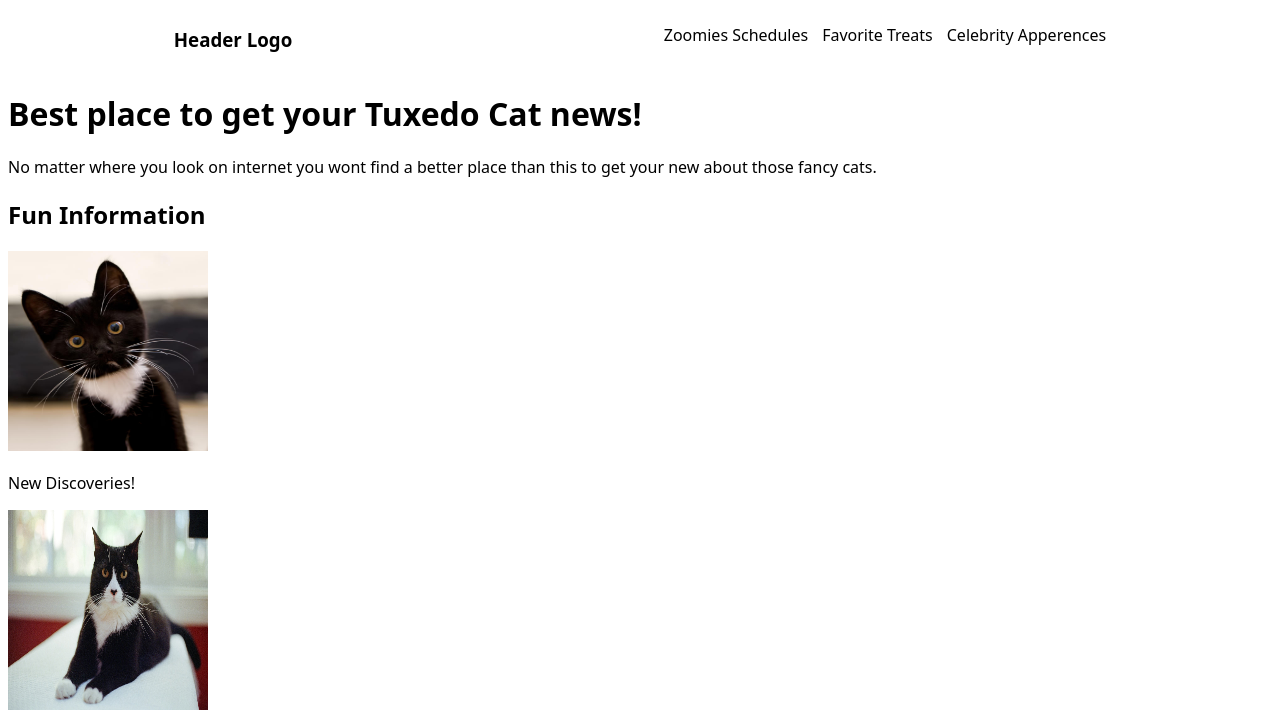
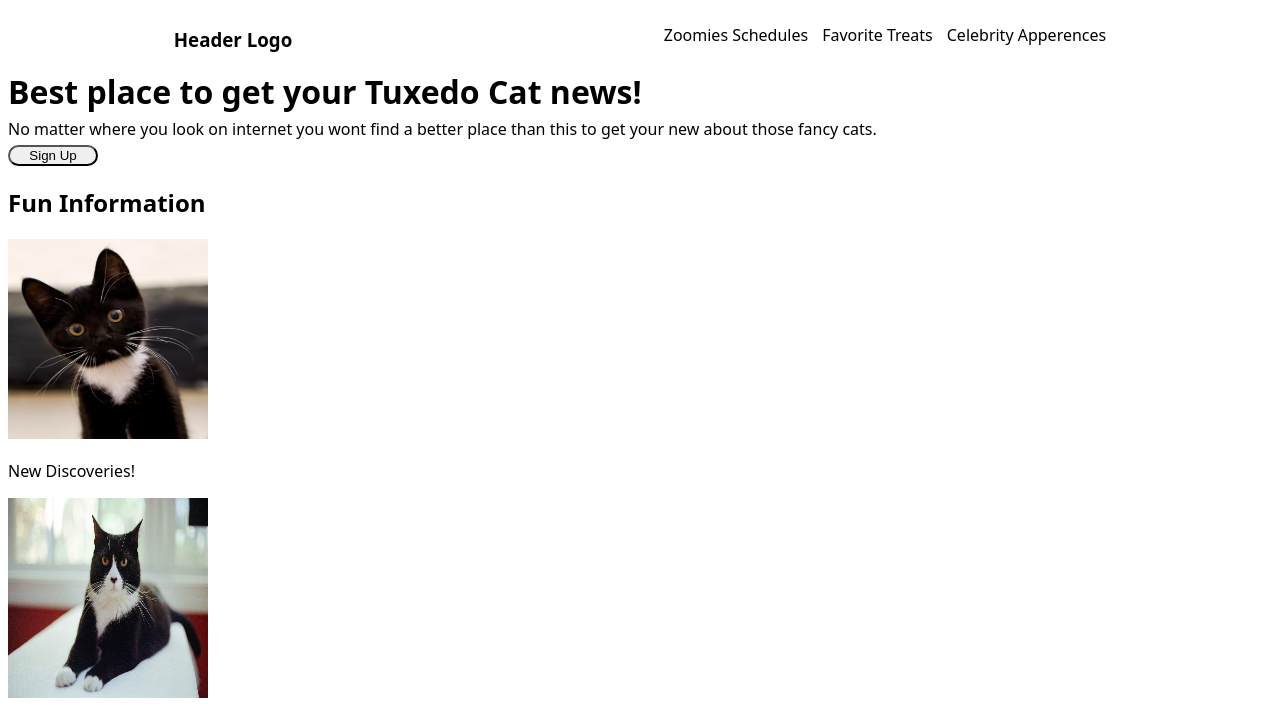
Before and after one commit to Luinight/Landing-Page, a plain HTML site: page index.html in a window 1280 px wide. Shown: the top 716 px of the page. Drawn offline with Linux system fonts and the light colour scheme.

Commit message:
stuck on intro part but will fix

```diff
--- a/index.html
+++ b/index.html
@@ -18,8 +18,12 @@
         <li>Celebrity Apperences</li>
      </ul>
   </div>
-    <h1>Best place to get your Tuxedo Cat news!</h1>
-     <p>No matter where you look on internet you wont find a better place than this to get your new about those fancy cats.</p>
+
+   <div class="intro">
+     <h1>Best place to get your Tuxedo Cat news!</h1>
+      <p>No matter where you look on internet you wont find a better place than this to get your new about those fancy cats.</p>
+      <button class="sub">Sign Up</button>
+   </div>
 
     <h2>Fun Information</h2>
      <img src="/images/8d93f927c5cf89c47d01f937ddf20608.jfif" height="200" width="200">
--- a/style.css
+++ b/style.css
@@ -10,3 +10,17 @@ ul {
     list-style-type: none;
     gap: 14px;
 }
+.intro {
+    display: flex;
+    flex-direction:column;
+    margin: 0;
+    padding: 0;
+    line-height:0;
+}
+.sub {
+    display: flex;
+    align-items: center;
+    justify-content: center;
+    width: 90px;
+    border-radius:25px;
+}
```
Also changed, not shown: images/Two-Tuxedo-Cats.jpg (added).
